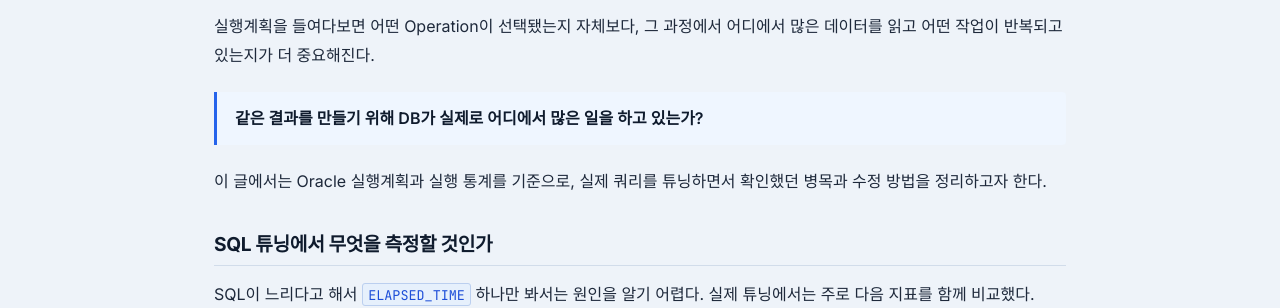
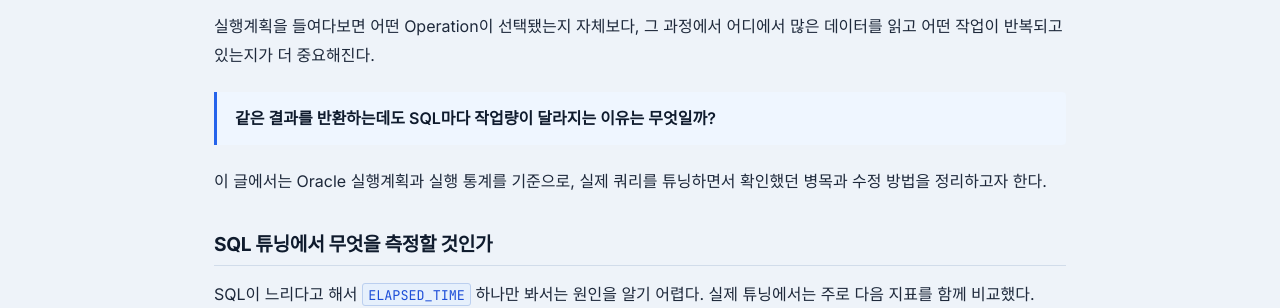
Before and after one commit to jw3418/jw3418.github.io, a Jekyll site: the page built from _posts/2026-09-23-oracle-sql-tuning-execution-plan.md, in a window 1280 px wide and 900 px high, scrolled down 323 px. Shown: the part 152-460 px from the top of the window. Built offline with Jekyll 4.4.1, drawn with Linux system fonts in a browser that asks for light colours.

Commit message:
Update 2026-09-23-oracle-sql-tuning-execution-plan.md

```diff
--- a/_posts/2026-09-23-oracle-sql-tuning-execution-plan.md
+++ b/_posts/2026-09-23-oracle-sql-tuning-execution-plan.md
@@ -17,7 +17,7 @@ SQL 성능을 개선할 때 가장 먼저 떠올리는 것은 인덱스이다.
 
 실행계획을 들여다보면 어떤 Operation이 선택됐는지 자체보다, 그 과정에서 어디에서 많은 데이터를 읽고 어떤 작업이 반복되고 있는지가 더 중요해진다.
 
-> **같은 결과를 만들기 위해 DB가 실제로 어디에서 많은 일을 하고 있는가?**
+> **같은 결과를 반환하는데도 SQL마다 작업량이 달라지는 이유는 무엇일까?**
 
 이 글에서는 Oracle 실행계획과 실행 통계를 기준으로, 실제 쿼리를 튜닝하면서 확인했던 병목과 수정 방법을 정리하고자 한다.
 
```
